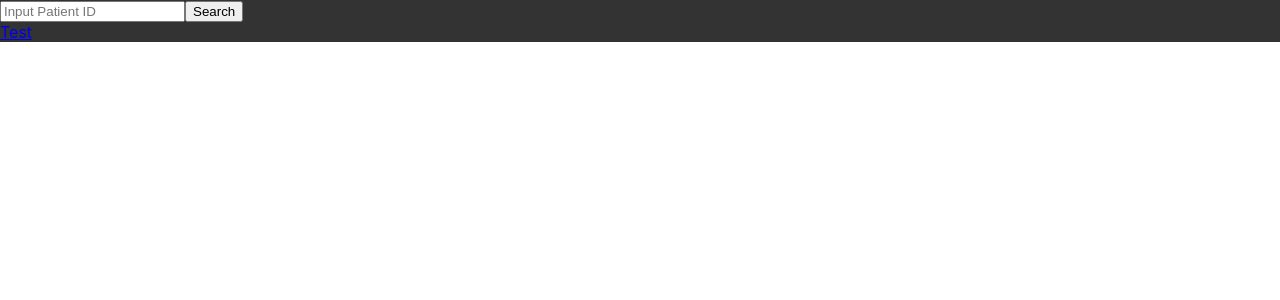
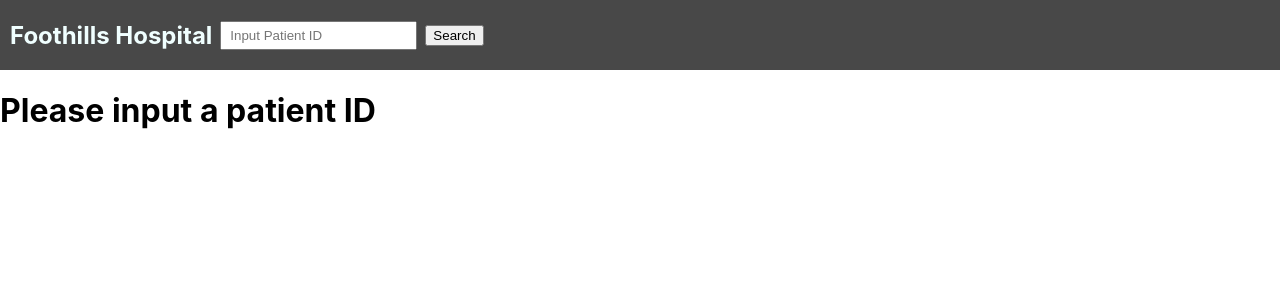
Before and after one commit to Lujarios/SEC-2024, a React (Create React App) app in the folder foothills-app/: page / in a window 1280 px wide. Shown: the top 300 px of the page. Built offline with nearby package versions, Linux system fonts and the light colour scheme; no server answers.

Commit message:
styled layout

```diff
--- a/foothills-app/src/App.js
+++ b/foothills-app/src/App.js
@@ -1,7 +1,7 @@
 // App.js
 import { BrowserRouter as Router, Routes, Route } from 'react-router-dom';
 import Layout from './components/Layout';
-
+import Home from './components/Home';
 import Patient from './components/Patient';
 import './App.css';
 import React, { useEffect, useState } from 'react';
@@ -125,6 +125,7 @@ function App() {
     <Router>
       <Routes>
         <Route path="/" element={<Layout />}>
+          <Route index element={<Home />} />
           <Route path="Patient" element={<Patient />} />
         </Route>
       </Routes>
--- a/foothills-app/src/components/Header.css
+++ b/foothills-app/src/components/Header.css
@@ -1,11 +1,16 @@
-.List {
-    list-style-type: none;
-    margin: 0;
-    padding: 0;
-    overflow: hidden;
-    background-color: #333333;
+.Header {
+    background-color: #484848;
+    height: 50px;
+    display: flex;
+    align-items: center;
+    padding: 10px;
 }
 
-.ListItem {
-    float: left;
+.id_input {
+    padding: 5px 8px;
+    margin: 8px;
 }
+
+.Title {
+    color: azure;
+}
--- a/foothills-app/src/components/Header.js
+++ b/foothills-app/src/components/Header.js
@@ -13,12 +13,11 @@ function Header() {
     }
     return (
 
-
-        <ul className='List'>
-            <li className='ListItem'><input id="id-input-field" placeholder='Input Patient ID'></input></li>
-            <li><button onClick={() => handleButtonClick("/")}>Search</button></li>
-            <li><a href="/Patient">Test</a></li>
-        </ul>
+        <div className='Header'>
+            <h2 className='Title'>Foothills Hospital</h2>
+            <input id="id-input-field" className="id_input" placeholder='Input Patient ID'></input>
+            <button onClick={() => handleButtonClick("/Patient")}>Search</button>
+        </div>
     );
 };
 
--- /dev/null
+++ b/foothills-app/src/components/Home.js
@@ -0,0 +1,9 @@
+import React from 'react'
+
+function Patient() {
+    return (
+        <h1>Please input a patient ID</h1>
+    );
+};
+
+export default Patient;
```
